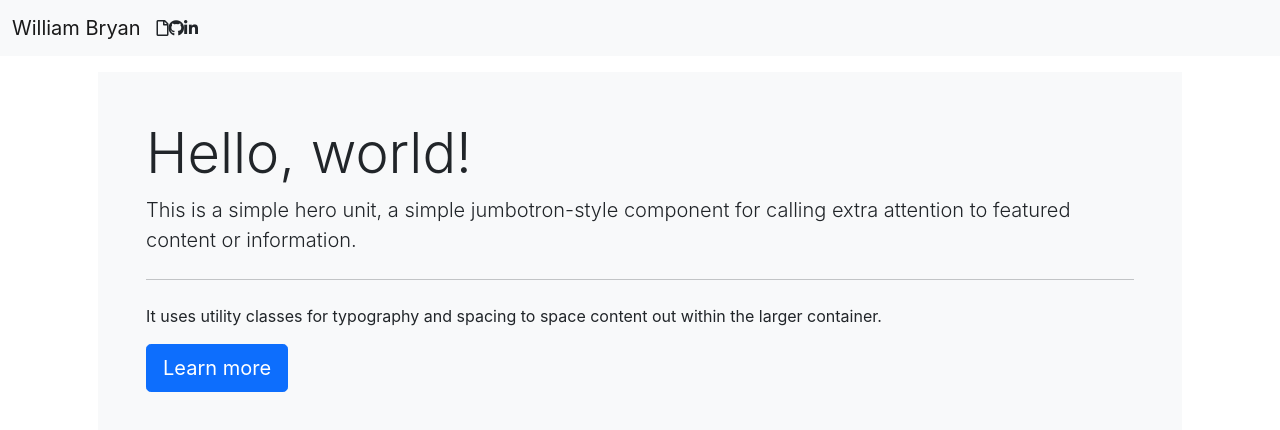
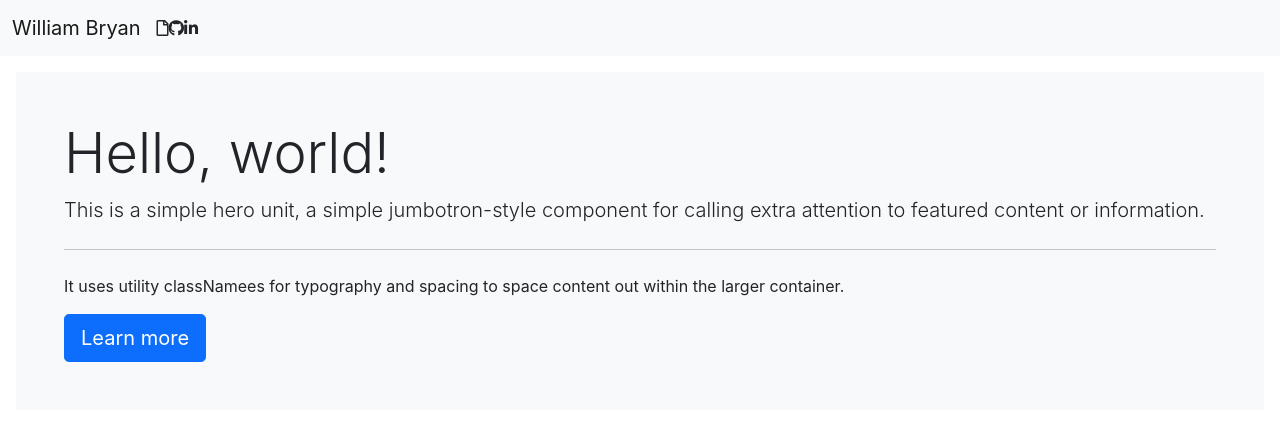
Before and after one commit to WeiLiBryan/React-Portfollio, a React (Create React App) app: page / in a window 1280 px wide. Shown: the top 430 px of the page. Built offline with nearby package versions, Linux system fonts and the light colour scheme.

Commit message:
move hero to homepage

```diff
--- a/src/components/Hero/heroStyle.css
+++ /dev/null
@@ -1,6 +0,0 @@
-.jumbotron {
-    padding: 2rem 1rem;
-    margin-bottom: 2rem;
-    background-color: #e9ecef;
-    border-radius: .3rem;
-  }
--- a/src/components/Hero/index.js
+++ /dev/null
@@ -1,16 +0,0 @@
-import "./heroStyle.css";
-import React from "react";
-
-function Hero() {
-    return (
-        <div class="bg-light p-5 rounded-lg m-3">
-            <h1 class="display-4">Hello, world!</h1>
-            <p class="lead">This is a simple hero unit, a simple jumbotron-style component for calling extra attention to featured content or information.</p>
-            <hr class="my-4" />
-            <p>It uses utility classes for typography and spacing to space content out within the larger container.</p>
-            <a class="btn btn-primary btn-lg" href="#" role="button">Learn more</a>
-        </div>
-    );
-}
-
-export default Hero;
--- a/src/components/Home/index.js
+++ b/src/components/Home/index.js
@@ -1,13 +1,15 @@
 import "./homeStyle.css";
 import React from "react";
-import Hero from "../Hero";
 
 function Home() {
     return (
-        <div className="container">
-            <Hero />
+        <div className="bg-light p-5 rounded-lg m-3">
+            <h1 className="display-4">Hello, world!</h1>
+            <p className="lead">This is a simple hero unit, a simple jumbotron-style component for calling extra attention to featured content or information.</p>
+            <hr className="my-4" />
+            <p>It uses utility classNamees for typography and spacing to space content out within the larger container.</p>
+            <a className="btn btn-primary btn-lg" href="#" role="button">Learn more</a>
         </div>
-
     );
 }
 
```
